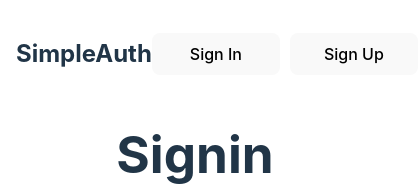
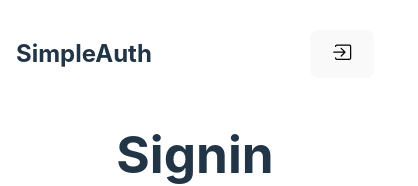
Before and after one commit to abhishekpatil4/SimpleAuth, a React (Vite) app: page /signin in a window 390 px wide. Shown: the top 186 px of the page, 418 px wide, since content can reach past the window. Built offline with nearby package versions, Linux system fonts and the light colour scheme.

Commit message:
feat: add login icon to navbar

```diff
--- a/package.json
+++ b/package.json
@@ -12,6 +12,7 @@
   "dependencies": {
     "react": "^18.2.0",
     "react-dom": "^18.2.0",
+    "react-icons": "^5.2.1",
     "react-router-dom": "^6.23.1"
   },
   "devDependencies": {
--- a/src/components/Navbar.jsx
+++ b/src/components/Navbar.jsx
@@ -1,11 +1,22 @@
+import { IoIosLogIn } from "react-icons/io";
+import { IoIosLogOut } from "react-icons/io";
+import useMediaQuery from './useMediaQuery';
+
 const Navbar = () => {
+    const isSmallScreen = useMediaQuery('(max-width: 400px)');
     return <div style={{ display: 'flex', justifyContent: 'space-between', alignItems: 'center' }}>
         <div>
             <h2>SimpleAuth</h2>
         </div>
         <div style={{ display: 'flex', justifyContent: 'space-evenly', gap: 10, alignItems: 'center' }}>
-            <button style={{ minWidth: '8rem' }}>Sign In</button>
-            <button style={{ minWidth: '8rem' }}>Sign Up</button>
+            <button style={{ minWidth: isSmallScreen ? '4rem' : '8rem' }}>
+                {
+                    isSmallScreen ?
+                        <IoIosLogIn fontSize={"1.4rem"} />
+                        :
+                        "Sign In"
+                }
+            </button>
         </div>
     </div>
 }
```
Also changed, not shown: 1 other file (tests, documents, lock files or other folders).
